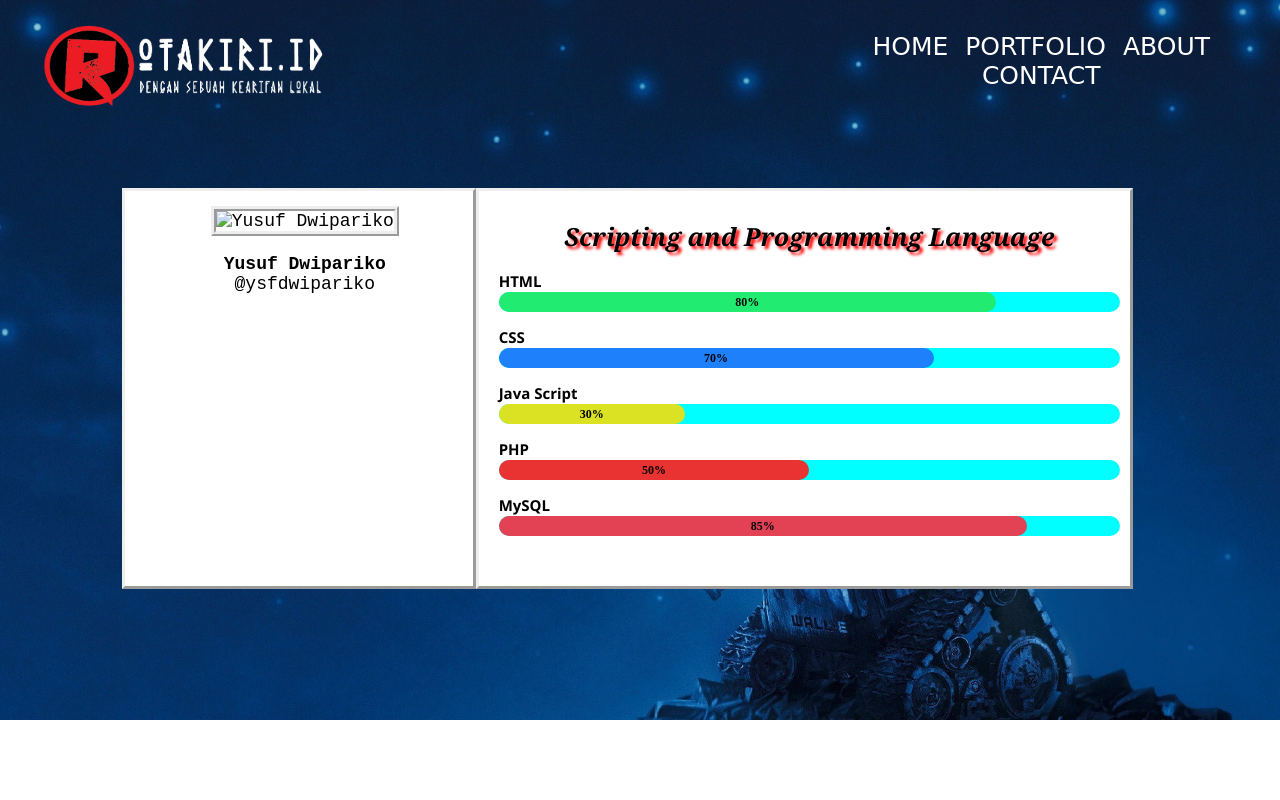
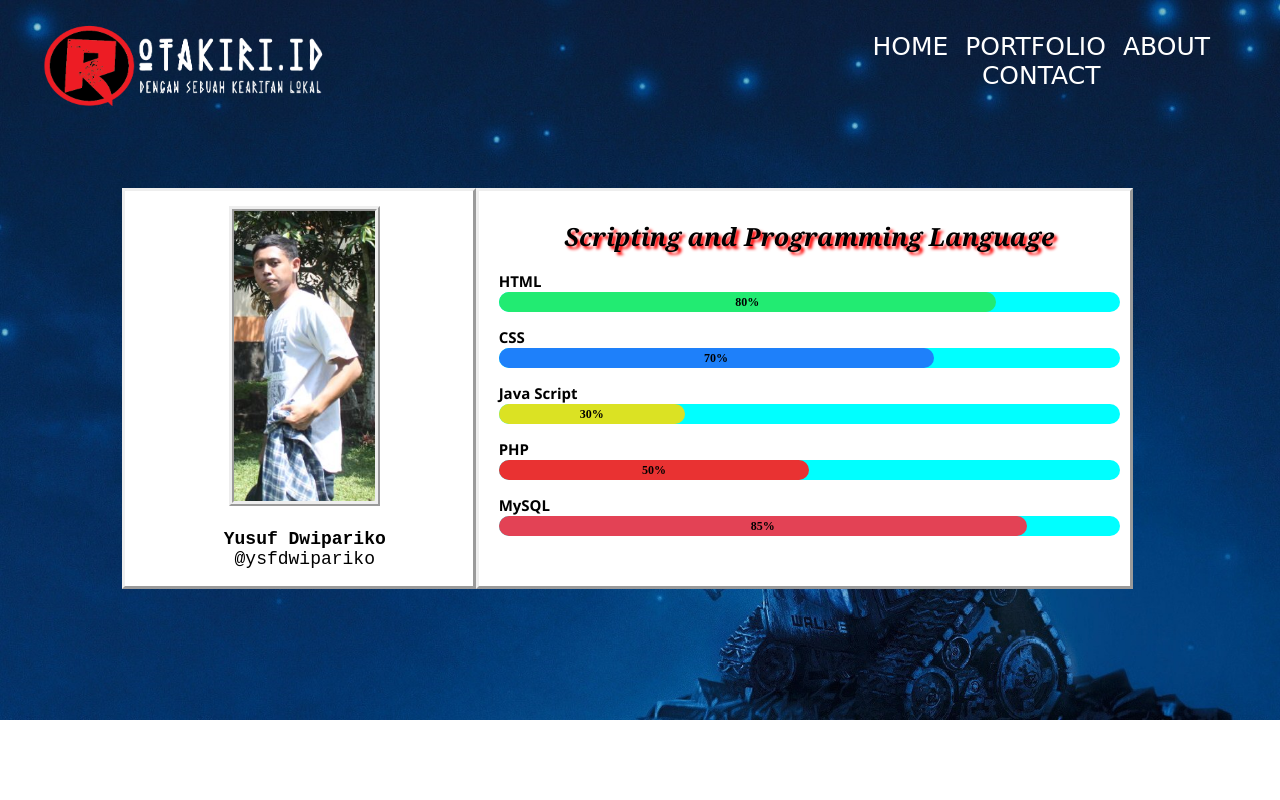
Before and after one commit to riko290997/web, a plain HTML site: page portfolio.html in a window 1280 px wide. Drawn offline with nearby package versions, Linux system fonts and the light colour scheme; a web font is replaced by a local one.

Commit message:
Update portfolio.html

```diff
--- a/portfolio.html
+++ b/portfolio.html
@@ -30,7 +30,7 @@
 		<div class="main_left">
 			<div id="foto">
  				<div class="bio">
-   					<img src="images/foto.JPG" alt="Yusuf Dwipariko" title="Yusuf Dwipariko">
+   					<img src="images/saya.jpg" alt="Yusuf Dwipariko" title="Yusuf Dwipariko">
    						<p><strong>Yusuf Dwipariko</strong><br> @ysfdwipariko</p>
   				</div>
   			</div>
```
